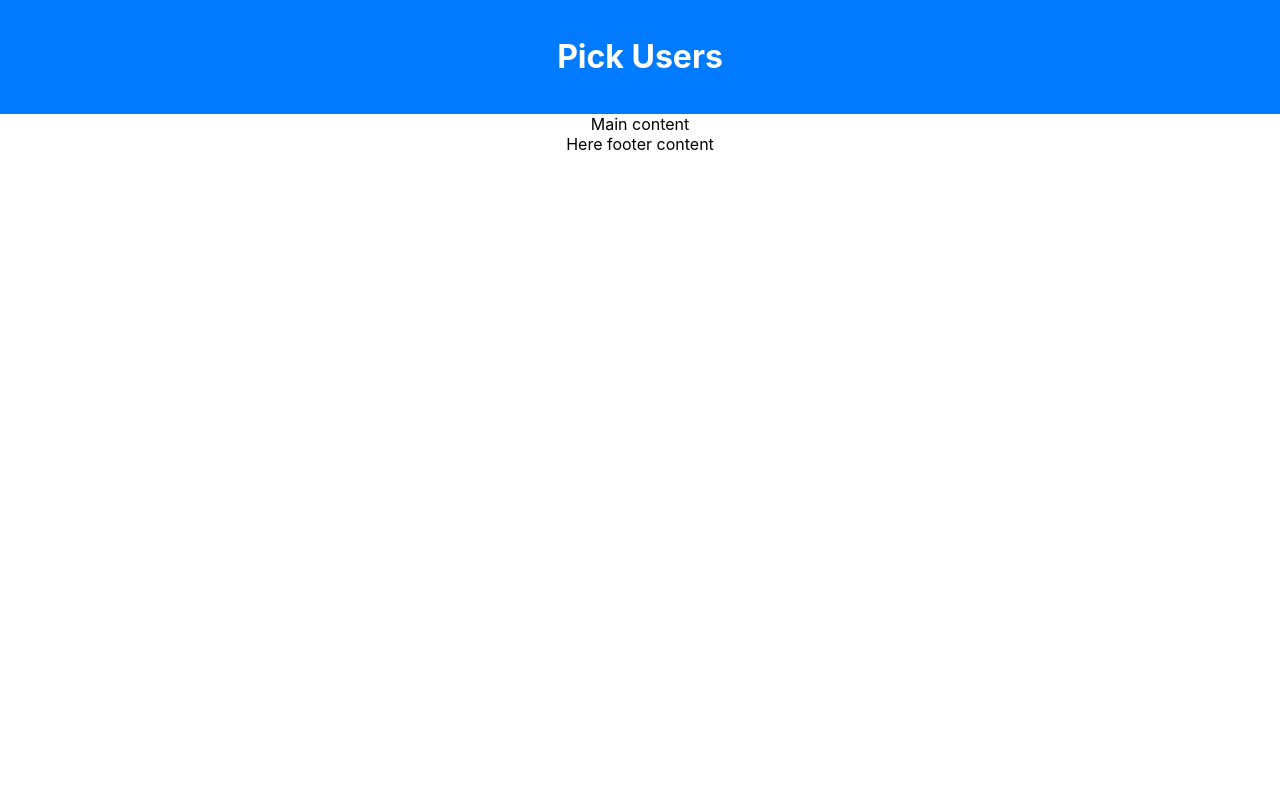
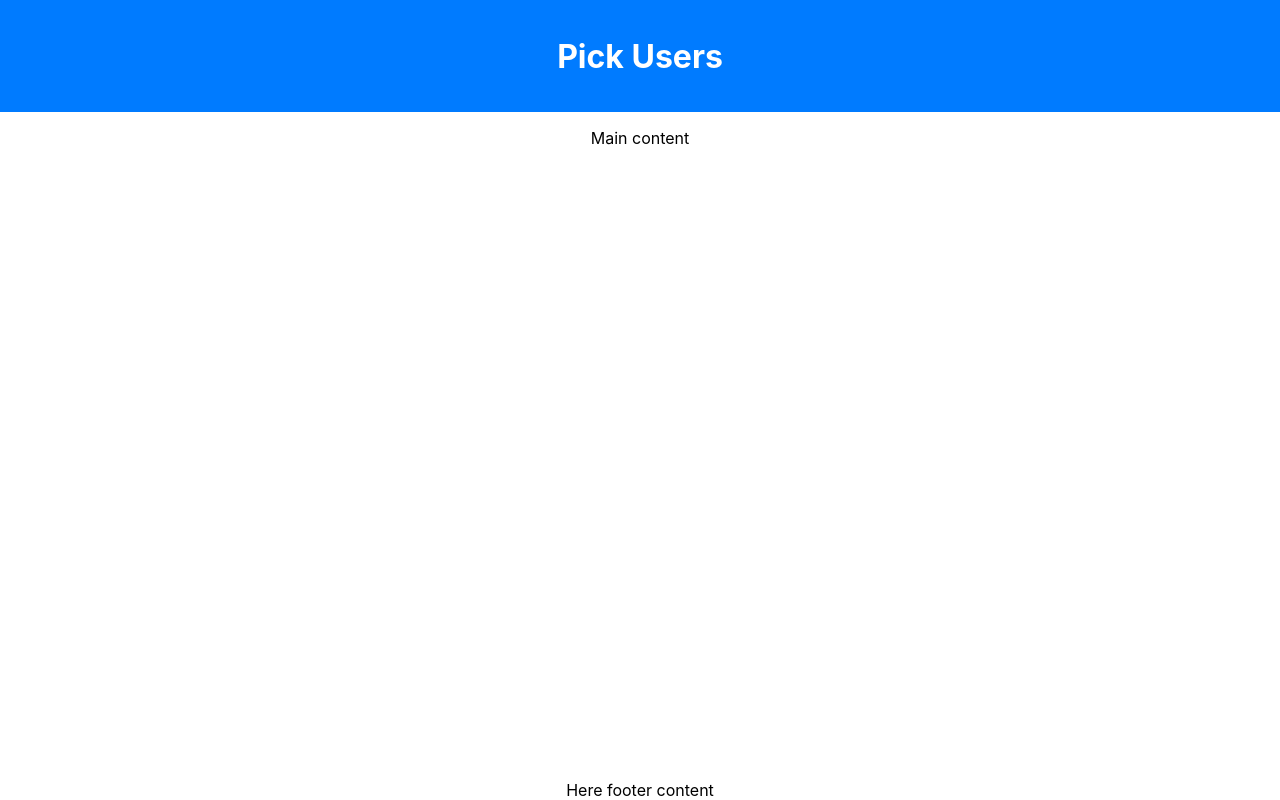
Before and after one commit to Tirumalesh678/react-assignment, a React (Create React App) app: page / in a window 1280 px wide. Built offline with nearby package versions, Linux system fonts and the light colour scheme.

Commit message:
added sticky header and footer and scrollable main

```diff
--- a/src/App.css
+++ b/src/App.css
@@ -1,4 +1,7 @@
 .App {
+  display: flex;
+  flex-direction: column;
+  min-height: 100vh;
   text-align: center;
 }
 
--- /dev/null
+++ b/src/components/Main/Main.css
@@ -0,0 +1,5 @@
+.main{
+    flex: 1;
+    padding: 1em;
+    overflow-y: auto; /* Allow main content to be scrollable */
+}
--- a/src/components/Main/Main.js
+++ b/src/components/Main/Main.js
@@ -1,8 +1,8 @@
 import React from 'react'
-
+import './Main.css'
 const Main = () => {
   return (
-    <div>
+    <div className='main'>
       Main content
     </div>
   )
--- a/src/components/footer/Footer.css
+++ b/src/components/footer/Footer.css
@@ -1,4 +1,10 @@
 .footer{
-    background-color: #f8f9fa;
+    background-color: #28a745;
+    color: #fff;
     padding: 1em;
+    margin-top: auto;
+    height: 60px;
+    position: sticky;
+    bottom: 0;
+    z-index: 1000; /* Add a high z-index to keep the footer on top */
 }
--- a/src/components/header/Header.css
+++ b/src/components/header/Header.css
@@ -2,4 +2,8 @@
     background-color: #007bff;
     color: #fff;
     padding: 1em;
+    height: 80px;
+    position: sticky;
+    top: 0;
+    z-index: 1000; /* Add a high z-index to keep the header on top */;
 }
```
